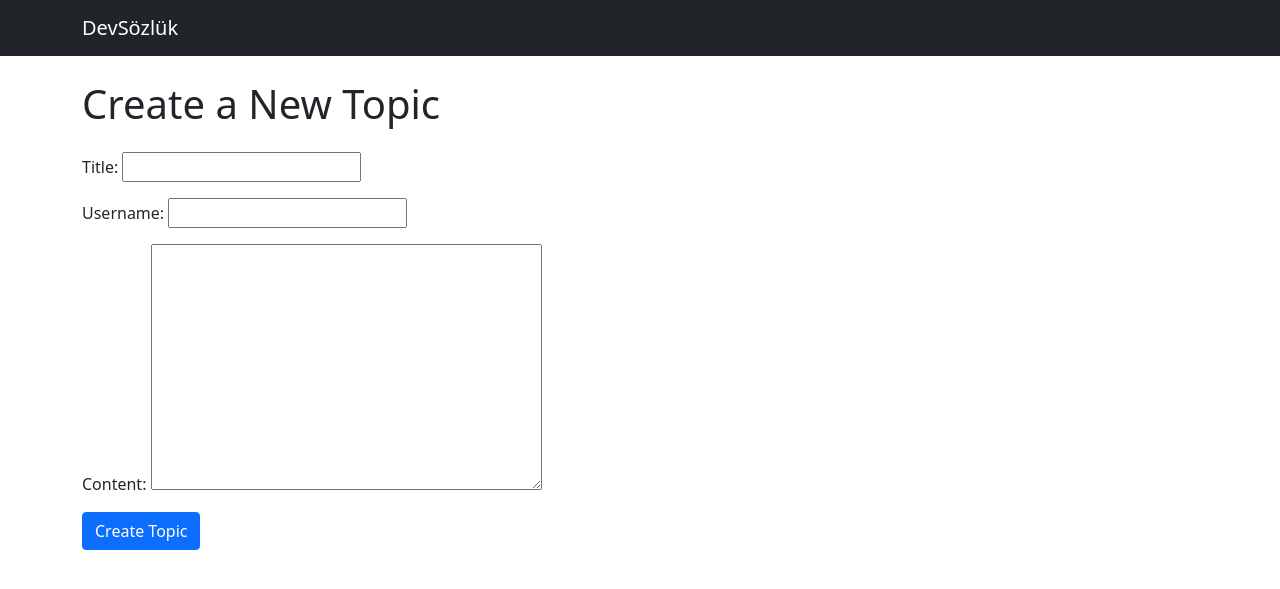
After one commit to KeremErkut/DeveloperSozluk, a Django app: page /new-topic/ in a window 1280 px wide. The commit adds this page. Shown: the top 589 px of the page. Run offline with Django 5.2, Linux system fonts and the light colour scheme.

Commit message:
Feature: Allow users to create topics and first entry from homepage

```diff
--- a/main/forms.py
+++ b/main/forms.py
@@ -1,7 +1,17 @@
 from django import forms
+
+from main.models import Topic
+
 
 class EntryForm(forms.Form):
     # A form for creating a new entry.
 
     username = forms.CharField(max_length=50, label='Username')
     content = forms.CharField(widget=forms.Textarea(attrs={'rows':4}), label='Content')
+
+class TopicAndEntryForm(forms.Form):
+    # A form for creating a new topic along with its first entry.
+
+    title = forms.CharField(max_length=50, label='Title')
+    username = forms.CharField(max_length=50, label='Username')
+    content = forms.CharField(widget=forms.Textarea(), label='Content')
--- /dev/null
+++ b/main/templates/main/create_topic.html
@@ -0,0 +1,13 @@
+{% extends 'base.html' %}
+
+{% block title %}Create a New Topic | DevSözlük{% endblock %}
+
+{% block content %}
+    <h1 class="mb-4">Create a New Topic</h1>
+
+    <form method="post">
+        {% csrf_token %}
+        {{ form.as_p }}
+        <button type="submit" class="btn btn-primary">Create Topic</button>
+    </form>
+{% endblock %}
--- a/main/templates/main/home.html
+++ b/main/templates/main/home.html
@@ -3,6 +3,11 @@
 {% block title %}Homepage | DevSözlük{% endblock %}
 
 {% block content %}
+   <div class="d-flex justify-content-between align-items-center mb-4">
+       <h1>Başlıklar</h1>
+       <a href="{% url 'create_topic' %}" class="btn btn-success">Yeni başlık oluştur</a>
+   </div>
+
     <h1 class="mb-4">Başlıklar</h1>
 
     {% if topics %}
--- a/main/urls.py
+++ b/main/urls.py
@@ -11,4 +11,6 @@ urlpatterns = [
     # - Dynamic URL capturing integer topic_id
     # - Routes to views.topic_detail view
 
+    path('new-topic/', views.create_topic_with_entry, name='create_topic'),
+
 ]
--- a/main/views.py
+++ b/main/views.py
@@ -2,7 +2,8 @@ from django.shortcuts import render, get_object_or_404, \
     redirect  # If we can't find the object in db queries the system should automaticly response with 404 error.
 from django.http import HttpResponse
 from . models import  Topic, Entry, User
-from . forms import EntryForm
+from . forms import EntryForm, TopicAndEntryForm
+
 
 
 # Create your views here.
@@ -43,11 +44,33 @@ def topic_detail(request, topic_id):
     context = {'topic': topic, 'entries': entries, 'form': form}
     return render(request, 'main/topic_detail.html', context)
 
-
-
-
-
     #Get all entries for the specific topic, ordered by creation date
     entries = topic.entries.order_by('-created_at')
     context = {'topic': topic, 'entries': entries}
     return render(request, 'main/topic_detail.html', context)
+
+def create_topic_with_entry(request):
+    #View function to create a new topic and entry
+    if request.method == 'POST':
+        form = TopicAndEntryForm(request.POST)
+        if form.is_valid():
+            user, created = User.objects.get_or_create(username=form.cleaned_data['username'])
+
+            #Create a new topic
+            topic = Topic.objects.create(
+                title = form.cleaned_data['title'],
+                created_by = user
+            )
+
+            #Create the first entry for the new topic
+            Entry.objects.create(
+                topic = topic,
+                author = user,
+                content = form.cleaned_data['content'],
+            )
+
+            #Redirect to the new topic's detail page.
+            return redirect('topic_detail', topic_id=topic.id)
+    else:
+        form = TopicAndEntryForm()
+    return render(request, 'main/create_topic.html', {'form': form})
```
